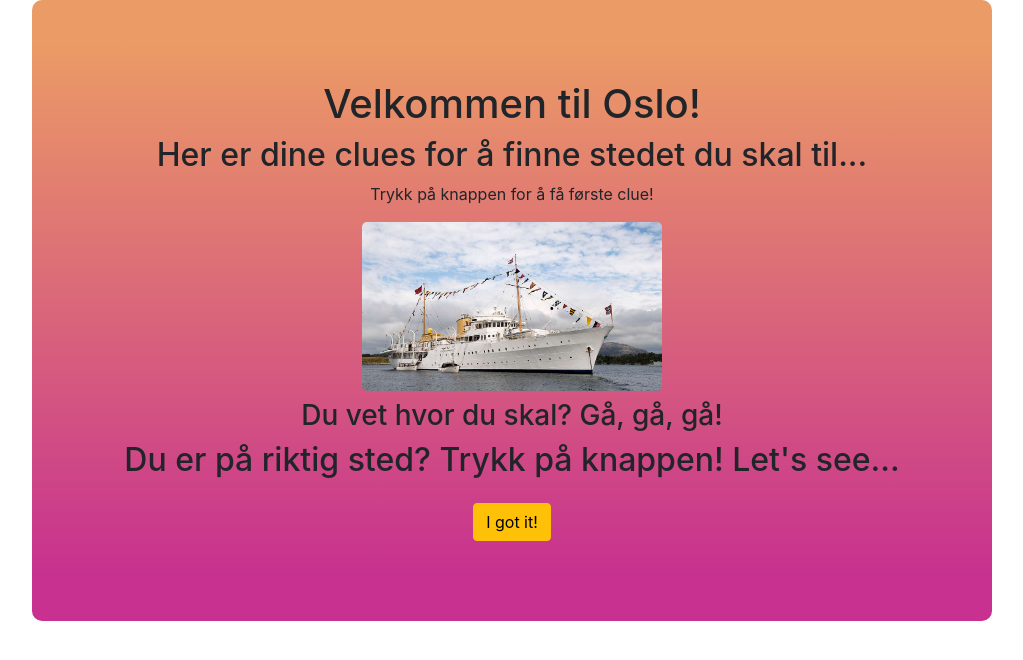
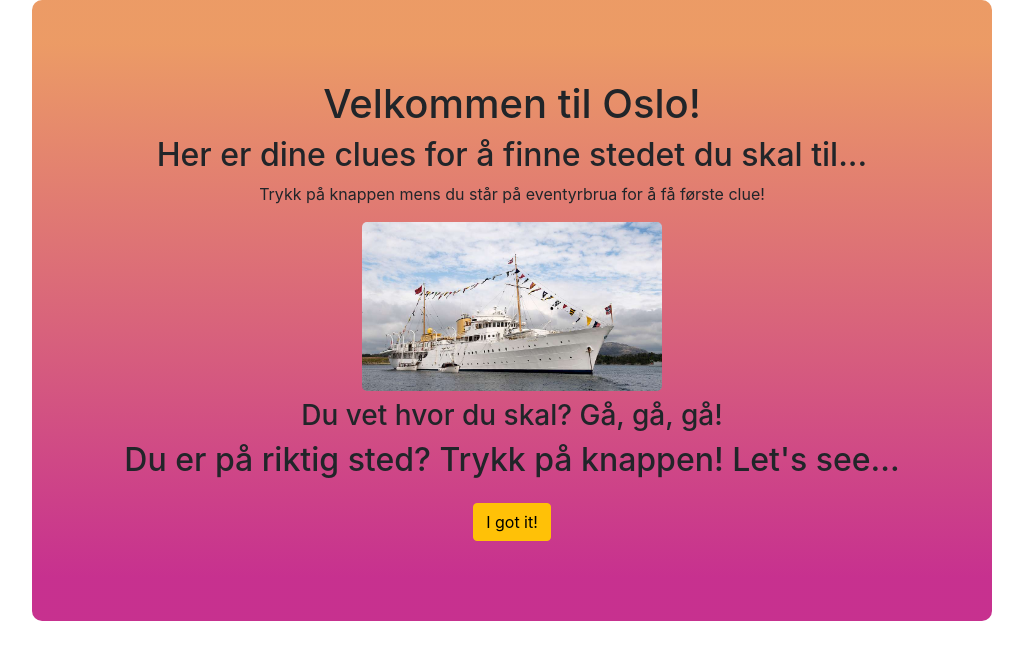
Before and after one commit to 12Isabella/treasure-hunt-app-lulu, a React (Create React App) app: page / in a window 1280 px wide. Shown: the top 660 px of the page, without its empty margins (128-1151 px from the left). Built offline with nearby package versions, Linux system fonts and the light colour scheme.

Commit message:
add description to starting point

```diff
--- a/src/locations.js
+++ b/src/locations.js
@@ -2,7 +2,7 @@ const locations = [
   {
     index: 0,
     name: "Eventyrbrua",
-    info: "Trykk på knappen for å få første clue!",
+    info: "Trykk på knappen mens du står på eventyrbrua for å få første clue!",
     image: "/Kongeship.jpg",
     coordinates: {
       northWest: { lat: 59.9185, lon: 10.7557 },
```
